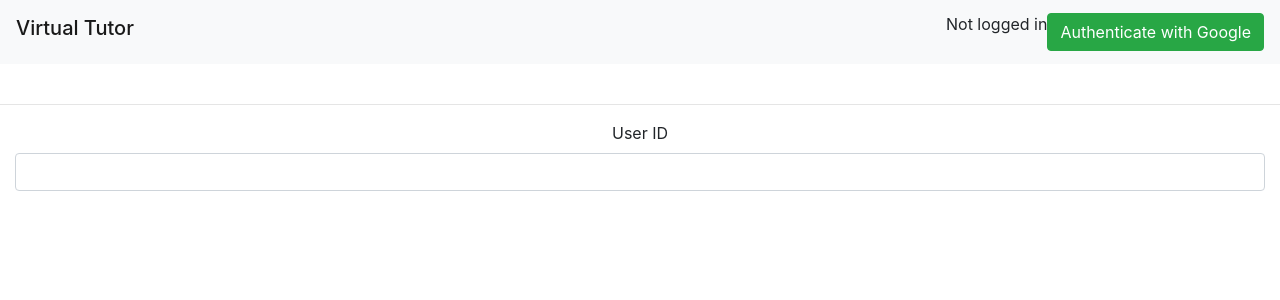
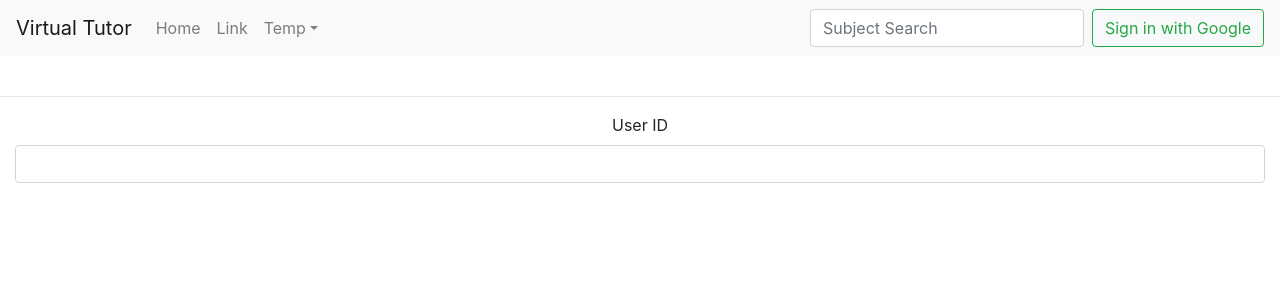
Before and after one commit to Erikpie/virtual-tutor, a React (Create React App) app in the folder my-app/: page / in a window 1280 px wide. Shown: the top 300 px of the page. Built offline with nearby package versions, Linux system fonts and the light colour scheme; no server answers.

Commit message:
Navbar changes

```diff
--- a/my-app/package.json
+++ b/my-app/package.json
@@ -9,6 +9,7 @@
     "bootstrap": "^4.5.3",
     "firebase": "^8.2.1",
     "react": "^17.0.1",
+    "react-bootstrap": "^1.4.0",
     "react-dom": "^17.0.1",
     "react-scripts": "4.0.1",
     "web-vitals": "^0.2.4"
--- a/my-app/src/auth.js
+++ b/my-app/src/auth.js
@@ -1,5 +1,6 @@
 import { useEffect, useState } from 'react';
 import { auth, provider } from './firebase.js';
+import { Navbar, Form, NavDropdown, FormControl, Nav, Button } from 'react-bootstrap';
 
 const AuthHandler = ({ onChange }) => {
 
@@ -10,8 +11,24 @@
     auth.onAuthStateChanged(user => setUser(user));
 
     return (
-        <nav className="navbar navbar-light bg-light">
-            <h4 className="navbar-brand mr-auto">Virtual Tutor</h4>
+        <Navbar bg="light" expand="lg">
+            <Navbar.Brand href="#home">Virtual Tutor</Navbar.Brand>
+            <Navbar.Toggle aria-controls="basic-navbar-nav" />
+            <Navbar.Collapse id="basic-navbar-nav">
+                <Nav className="mr-auto">
+                    <Nav.Link href="#home">Home</Nav.Link>
+                    <Nav.Link href="#link">Link</Nav.Link>
+                    <NavDropdown title="Temp" id="basic-nav-dropdown">
+                        <NavDropdown.Item href="#action/3.1">Action</NavDropdown.Item>
+                        <NavDropdown.Item href="#action/3.2">Another action</NavDropdown.Item>
+                        <NavDropdown.Item href="#action/3.3">Something</NavDropdown.Item>
+                        <NavDropdown.Divider />
+                        <NavDropdown.Item href="#action/3.4">Separated link</NavDropdown.Item>
+                    </NavDropdown>
+                </Nav>
+                <Form inline>
+                    <FormControl type="text" placeholder="Subject Search" className="mr-sm-2" />                </Form>
+                <Form inline>
                 {user ?
                     <form className="form-inline my-2 my-lg-0">
                         <p>Logged in as {user.displayName} (uid: {user.uid})</p>
@@ -20,11 +37,12 @@
                     </form>
                     :
                     <form className="form-inline my-2 my-lg-0">
-                    <p>Not logged in</p>
-                    <button className="btn btn-success" type="button" onClick={() => auth.signInWithPopup(provider)}>Authenticate with Google</button>
+                        <Button variant="outline-success" type="Button" onClick={() => auth.signInWithPopup(provider)}>Sign in with Google</Button>
                     </form>
                 }
-        </nav>
+                </Form>
+            </Navbar.Collapse>
+        </Navbar>
     );
 };
 
--- a/my-app/src/components/Navbar/index.js
+++ b/my-app/src/components/Navbar/index.js
@@ -13,7 +13,7 @@
                     <button className="btn btn-outline-primary my-2 my-sm-0" type="submit">Log Out</button>
                 </form> :
                 <form>
-                    <button className="btn btn-success" type="submit">Authenticate with Google</button>
+                    <button variant="outline-success">Sign in with Google</button>
                 </form>
             }
         </nav>
```
Also changed, not shown: 1 other file (tests, documents, lock files or other folders). Lines whose indentation alone changed are shown as unchanged.
